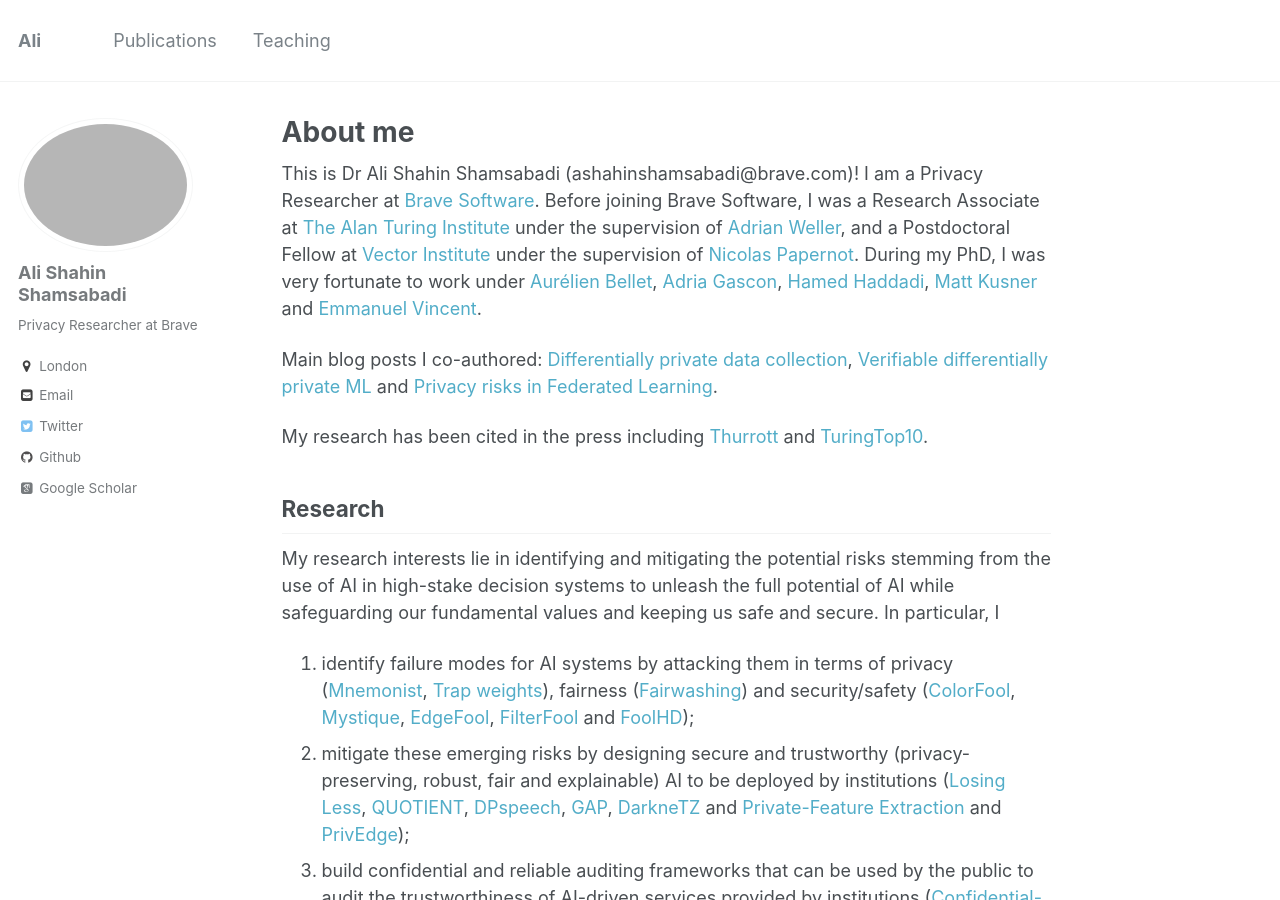
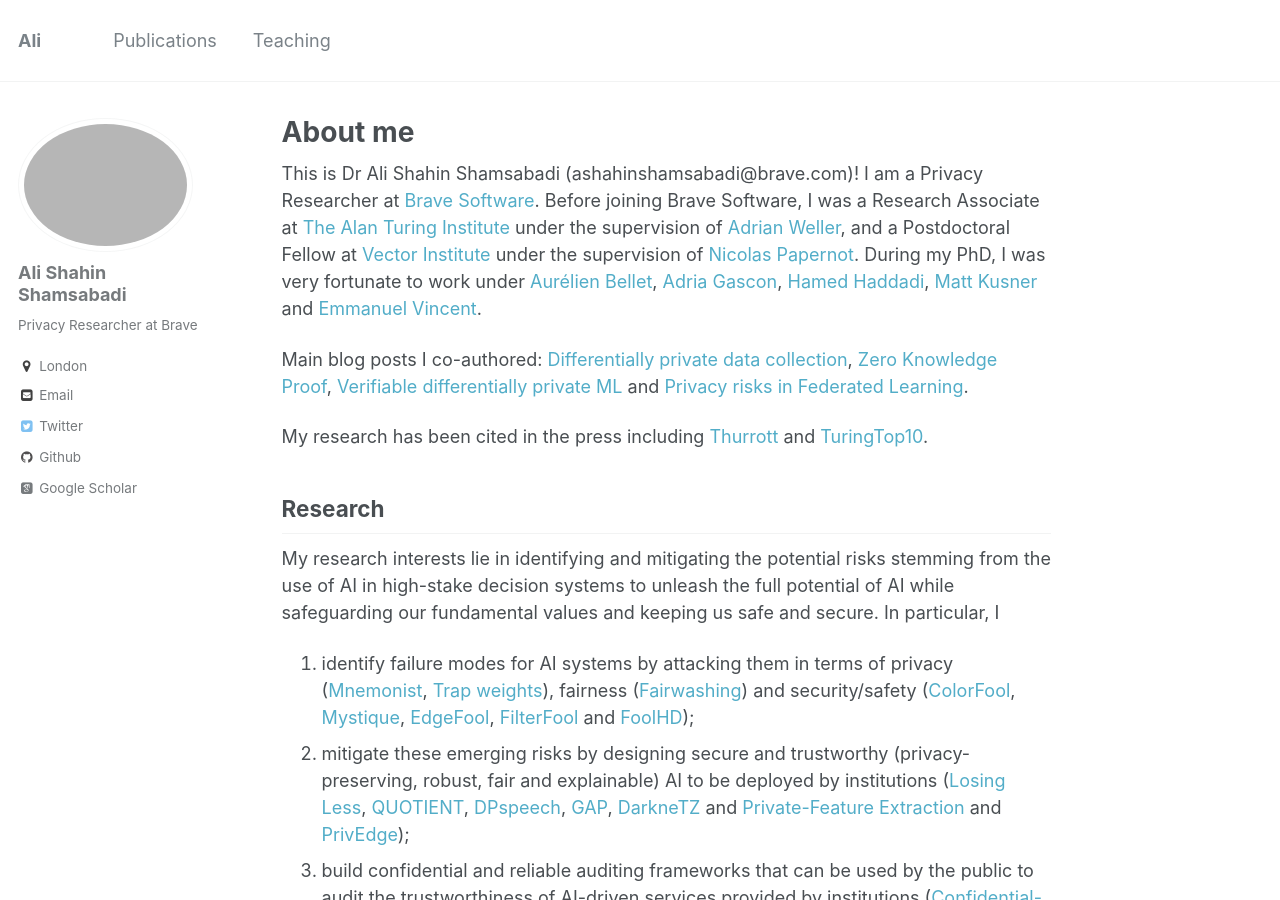
Before and after one commit to AliShahin/AliShahin.github.io, a Jekyll site: the page built from _pages/about.md, in a window 1280 px wide and 900 px high. Built offline with Jekyll 4.4.1, drawn with Linux system fonts in a browser that asks for light colours; some web fonts are replaced.

Commit message:
Update about.md

```diff
--- a/_pages/about.md
+++ b/_pages/about.md
@@ -10,7 +10,7 @@ redirect_from:
 
 This is Dr Ali Shahin Shamsabadi (ashahinshamsabadi@brave.com)! I am a Privacy Researcher at [Brave Software](https://brave.com). Before joining Brave Software, I was a Research Associate at [The Alan Turing Institute](https://www.turing.ac.uk) under the supervision of [Adrian Weller](http://mlg.eng.cam.ac.uk/adrian/), and a Postdoctoral Fellow at [Vector Institute](https://vectorinstitute.ai) under the supervision of [Nicolas Papernot](https://www.papernot.fr). During my PhD, I was very fortunate to work under [Aurélien Bellet](http://researchers.lille.inria.fr/abellet/), [Adria Gascon](https://scholar.google.com/citations?hl=en&user=M1FQ49sAAAAJ&view_op=list_works&sortby=pubdate), [Hamed Haddadi](https://www.imperial.ac.uk/people/h.haddadi), [Matt Kusner](https://mkusner.github.io) and [Emmanuel Vincent](https://members.loria.fr/EVincent/).
 
-Main blog posts I co-authored: [Differentially private data collection](https://brave.com/blog/nebula/), [Verifiable differentially private ML](https://brave.com/confidential-dpproof/) and [Privacy risks in Federated Learning](https://www.cleverhans.io/2022/04/17/fl-privacy.html).
+Main blog posts I co-authored: [Differentially private data collection](https://brave.com/blog/nebula/), [Zero Knowledge Proof](https://medium.com/@ashahin.ee/zero-knowledge-proofs-made-easy-understanding-and-applying-zero-knowledge-proof-in-machine-ccc3a41853c2), [Verifiable differentially private ML](https://brave.com/confidential-dpproof/) and [Privacy risks in Federated Learning](https://www.cleverhans.io/2022/04/17/fl-privacy.html).
 
 My research has been cited in the press including [Thurrott](https://www.thurrott.com/a-i/298422/brave-proposes-a-framework-to-ensure-machine-learning-models-are-trained-privately) and [TuringTop10](https://www.turing.ac.uk/sites/default/files/2023-06/pioneering_new_approaches_to_verifying_the_fairness_of_ai_models_0.pdf).
 
```
